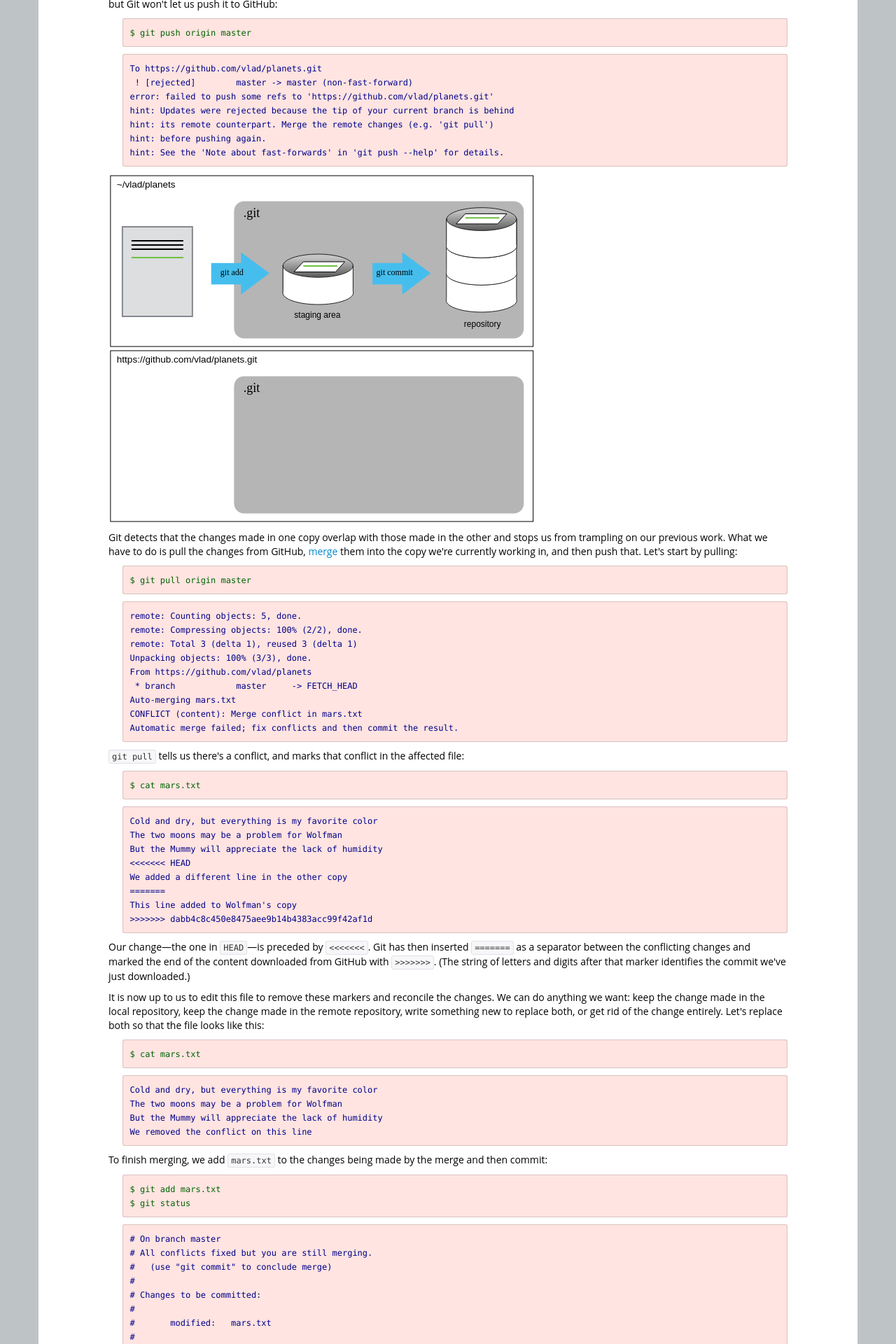
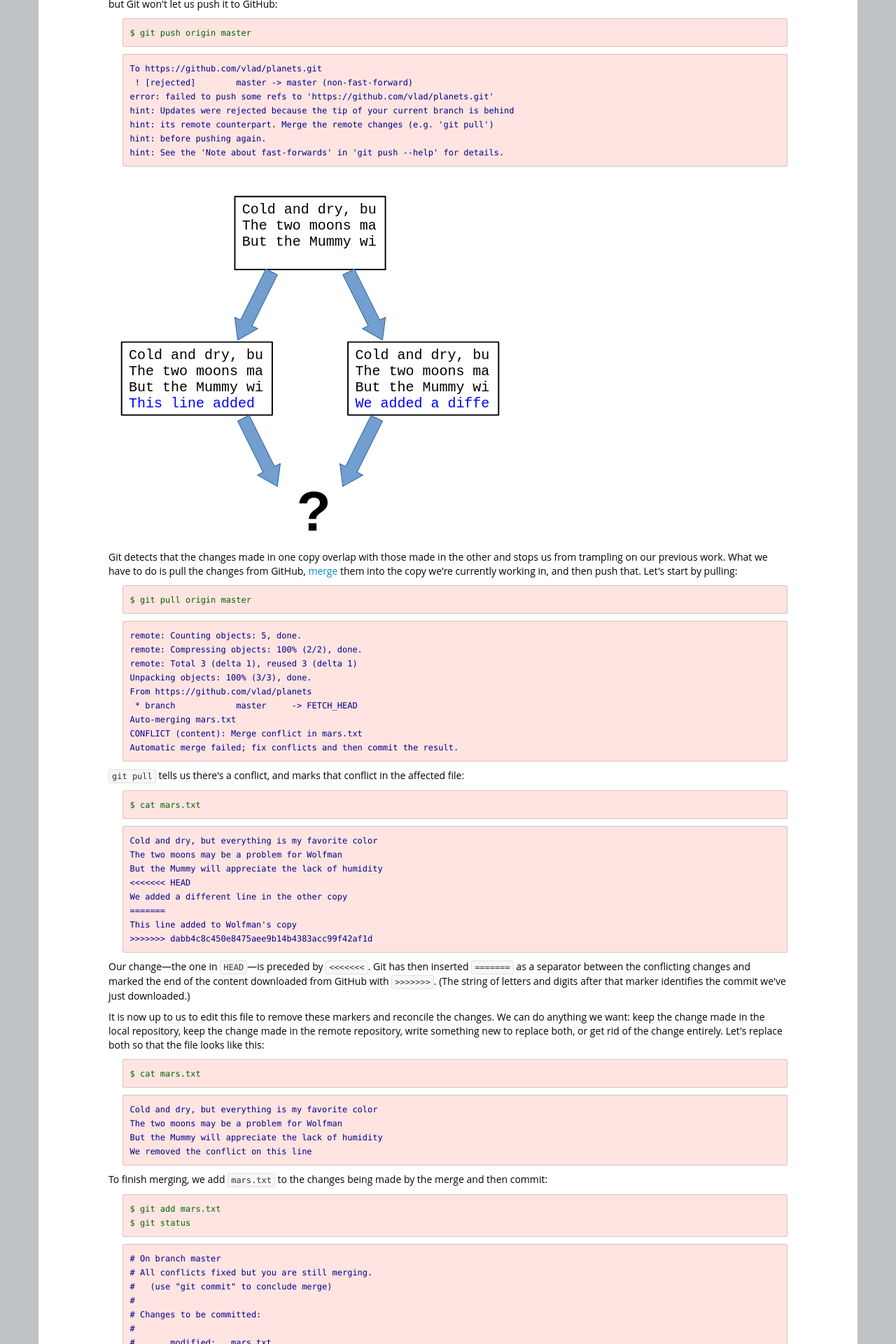
Before and after one commit to SWC-OSG-Workshop/2015-10-27-duke, a Jekyll site: the page built from novice/git/03-conflict.md, in a window 1280 px wide. Shown: the part 1600-3520 px from the top of the page at 70% size. Built offline with Jekyll 4.4.1, drawn with Linux system fonts in a browser that asks for light colours.

```diff
--- a/novice/git/03-conflict.md
+++ b/novice/git/03-conflict.md
@@ -124,7 +124,7 @@
 ~~~
 {:class="out"}
 
-<img src="img2/git-freshly-made-github-repo.svg" alt="The conflicting changes" />
+<img src="img2/conflict.svg" alt="The conflicting changes" />
 
 Git detects that the changes made in one copy overlap with those made in the other
 and stops us from trampling on our previous work.
```
